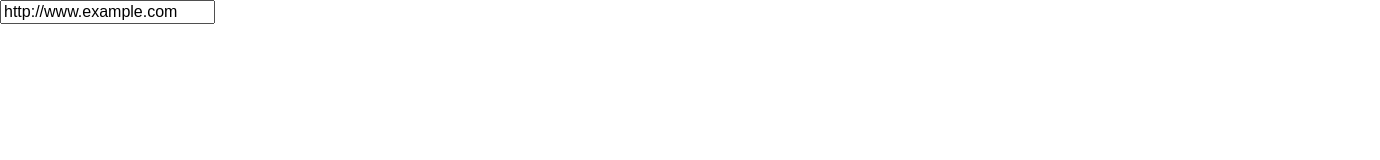
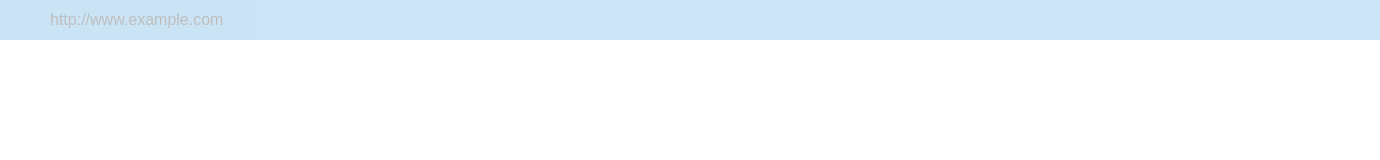
Before and after one commit to krainboltgreene/Lowbrow.app, an Electron app: page renderer/index.html in a window 1280 px wide. Shown: the whole page, 1380 px wide, since content can reach past the window. Drawn offline with Linux system fonts and the light colour scheme.

Commit message:
Stttttyle

```diff
--- a/renderer/styles/core.css
+++ b/renderer/styles/core.css
@@ -1,3 +1,22 @@
-.portal {
-  height: 100vh;
+input#location {
+  height: 5vh;
+  width: 100vw;
+  padding: 0;
+  padding-left: 50px;
+  padding-right: 50px;
+  border: none;
+  background-color: rgb(52, 152, 219);
+  opacity: 0.25;
 }
+
+input#location:focus {
+  outline: 0;
+  background-color: rgb(52, 152, 219);
+  color: white;
+  opacity: 1.0;
+}
+
+section#portal {
+  height: 95vh;
+  width: 100vw;
+}
```
